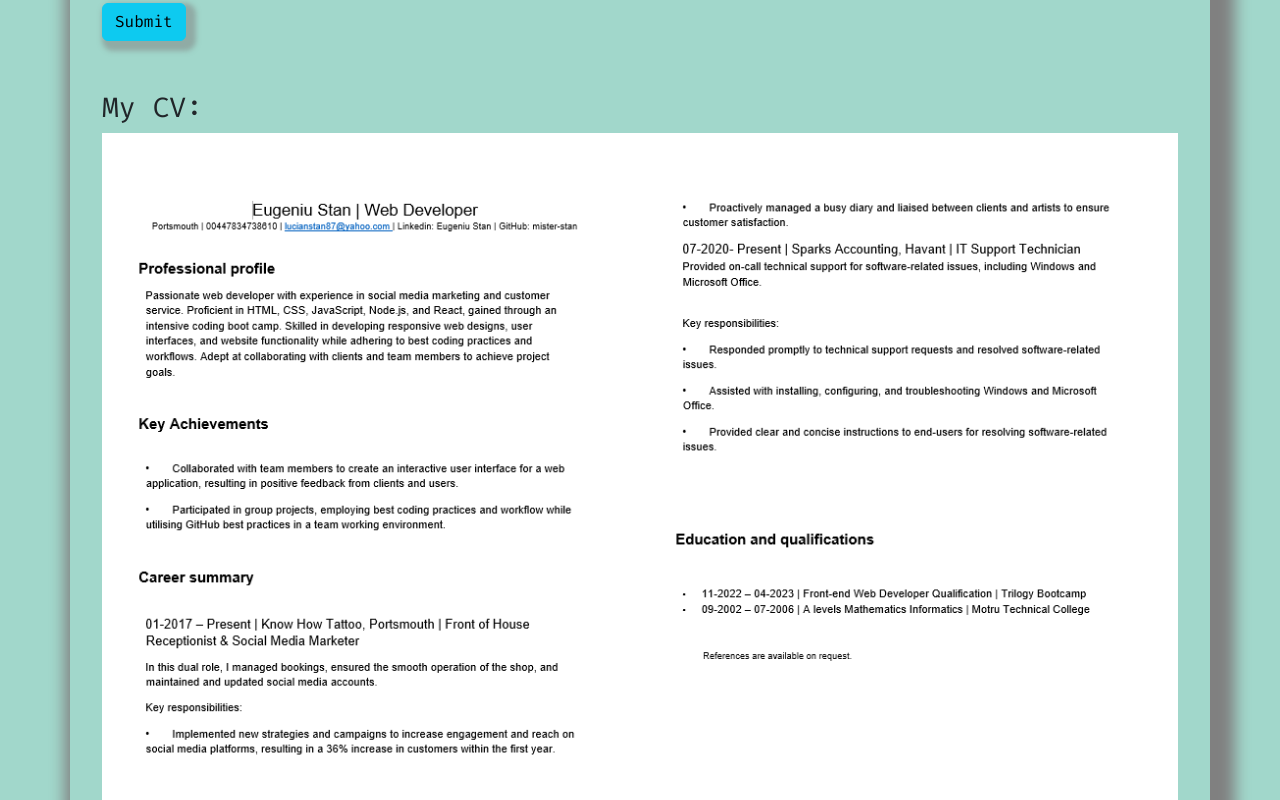
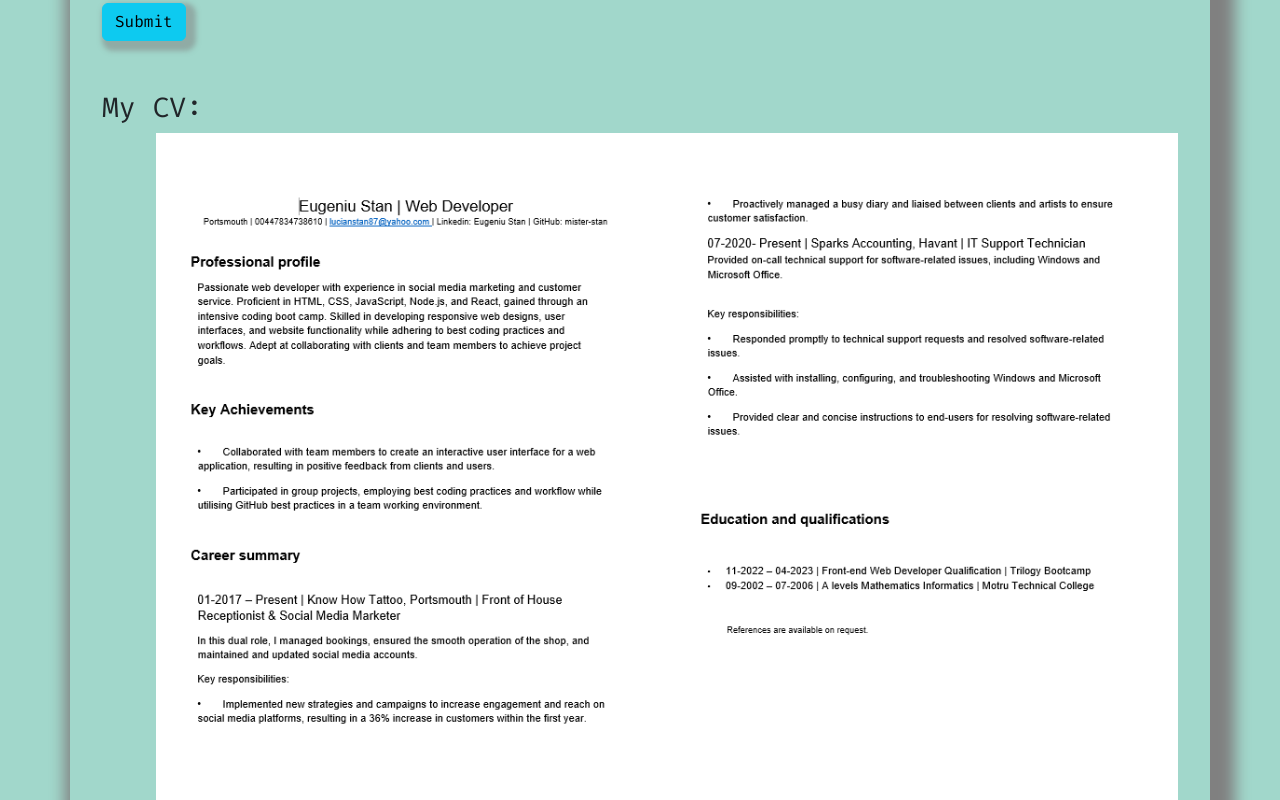
Before and after one commit to Mister-Stan/React-Portfolio, a React (Create React App) app: page /contact in a window 1280 px wide. Shown: the part 500-1300 px from the top of the page. Built offline with nearby package versions, Linux system fonts and the light colour scheme.

Commit message:
Update Contact.jsx
fixes CV images positioning

```diff
--- a/src/pages/Contact.jsx
+++ b/src/pages/Contact.jsx
@@ -15,7 +15,7 @@ const Contact = () => {
           <Form />
           <div style={{marginTop:"50px"}}>
         <h3>My CV:</h3>
-        <div style={{display:"flex"}}>
+        <div style={{display:"flex", marginLeft:"5%"}}>
         <img src='./images/cv-first.png' alt="myCVfirstPage" style={{maxWidth:'50%'}}></img>
         <img src='./images/cv-second.png' alt="myCVSecondPage" style={{maxWidth:'50%'}}></img>
         </div>
```
